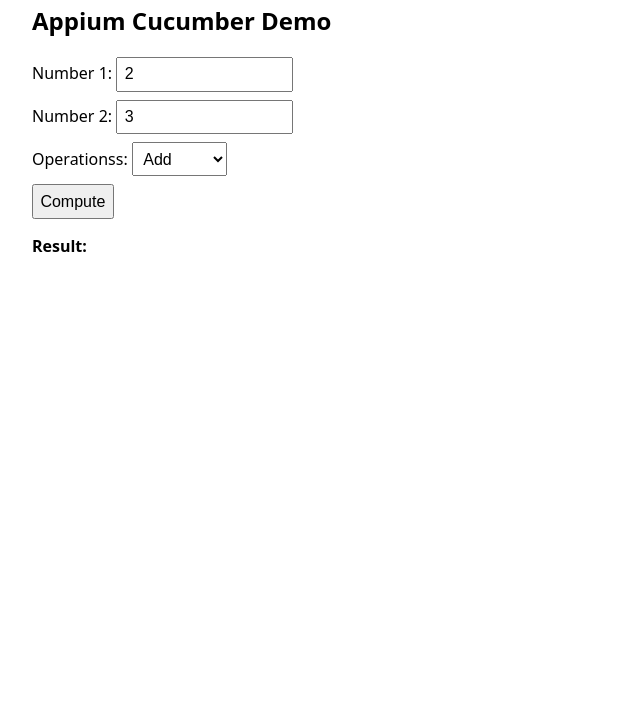
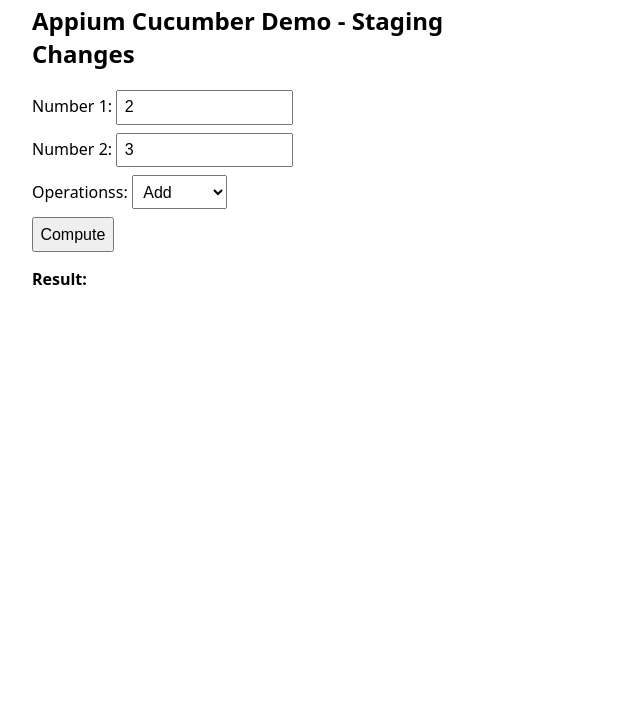
Before and after one commit to jmiguelcheq/appium-cucumber-calculator-staging, a plain HTML site: page index.html in a window 1280 px wide. Shown: the part 91-800 px from the top of the page, without its empty margins (0-640 px from the left). Drawn offline with Linux system fonts and the light colour scheme.

Commit message:
Update header for staging changes

```diff
--- a/index.html
+++ b/index.html
@@ -15,7 +15,7 @@
   </head>
   <body>
     <h1>Simple Calculator App</h1>
-    <h2>Appium Cucumber Demo</h2>
+    <h2>Appium Cucumber Demo - Staging Changes</h2>
     <div class="row"><label>Number 1: <input id="a" type="number" value="2" step="any"></label></div>
     <div class="row"><label>Number 2: <input id="b" type="number" value="3" step="any"></label></div>
     <div class="row">
```
